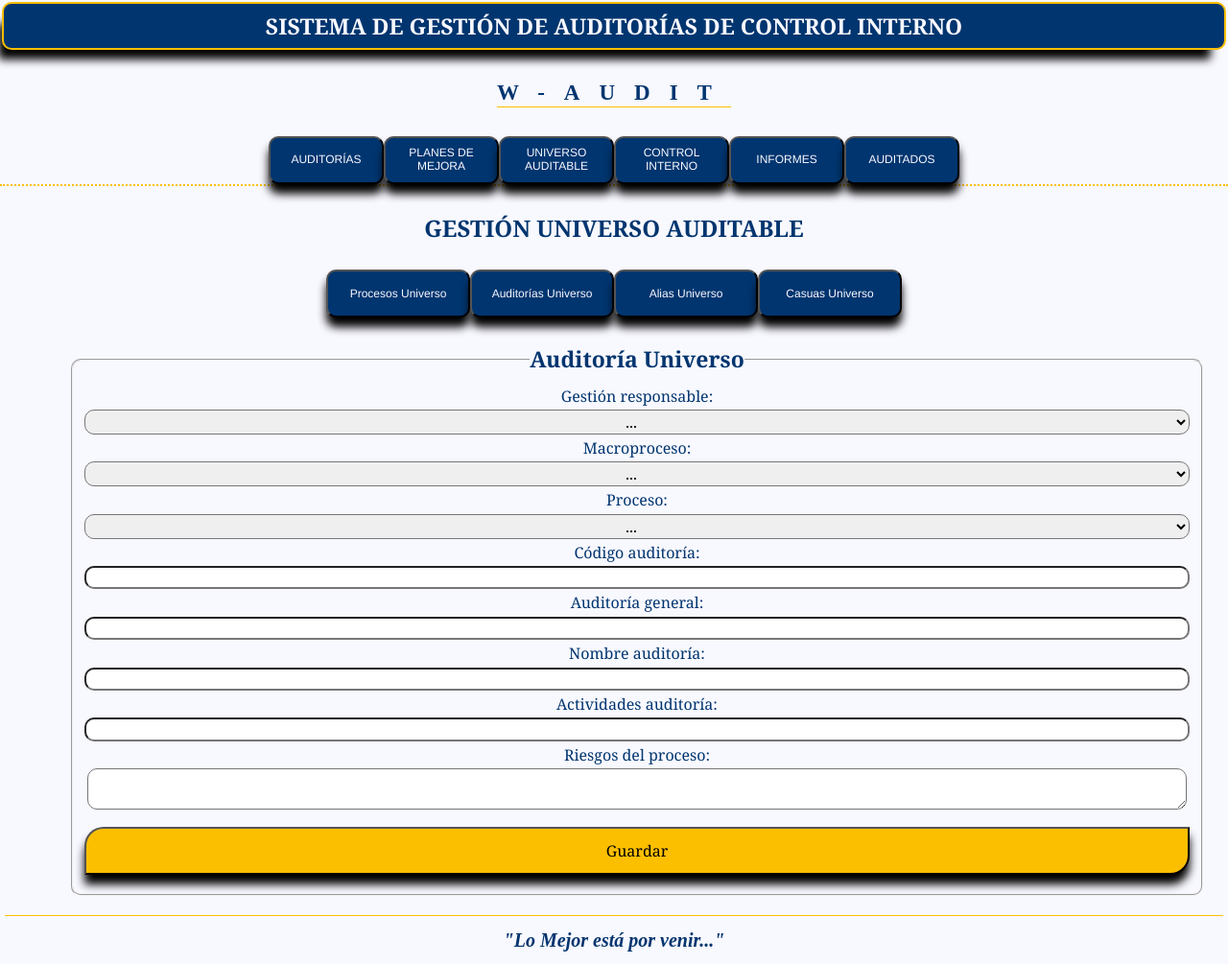
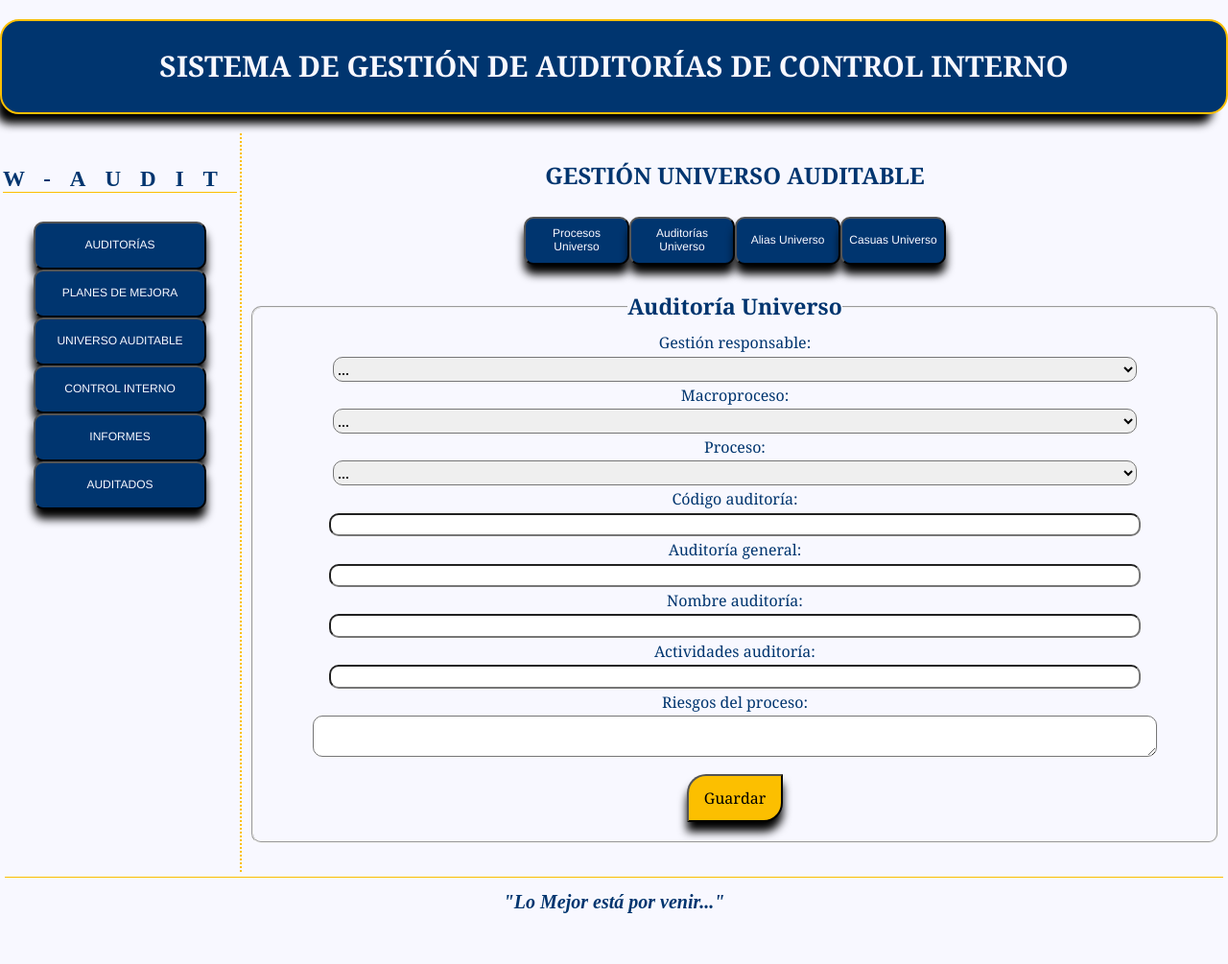
Before and after one commit to jlruedam/wauditSystem, a Django app: page /moduleAuditUniverse/ in a window 1280 px wide. Shown: the whole page at 96% size. After the commit the page ends 952 px from the top, so only its background shows below. Run offline with Django 4.2, Linux system fonts and the light colour scheme; data comes from the database, SQL or seed files in the repository.

Commit message:
cambios en los estilos del css principal y también de el css para media 700px

```diff
--- a/audit/static/audit/css/style.css
+++ b/audit/static/audit/css/style.css
@@ -12,13 +12,15 @@ html{
 
 .header{
     padding: 0px;
+    margin: 0;
     /* border: 1px black solid; */
+    box-sizing: border-box;
 }
 
 .header__title{
     padding: 10px;
     border: 2px solid var(--mainYellow);
-    margin: 2px;
+    margin: px;
     border-radius:10px;
     text-align: center;
     background-color:var(--mainBlue);
@@ -32,6 +34,8 @@ html{
     /* border: 2px solid black; */
     width: 100vw;
     box-sizing: border-box;
+    margin: 0;
+
 }
 
 .aside{
@@ -65,6 +69,7 @@ html{
     align-items: center;
     margin: 0;
     padding: 0;
+
 }
 
 .nav-list__item{
@@ -90,7 +95,7 @@ html{
 }
 
 .nav__btn {
-    width: 12rem;
+    width: 18rem;
     height: 5rem;
     display: flex;
     align-items: center;
@@ -118,7 +123,8 @@ html{
     color: var(--mainBlue);
     border-top:2px dotted var(--mainYellow);
     margin-top: 30px auto;
-    min-height: 40vh;
+    width: 95%;
+
 }
 
 
@@ -143,7 +149,7 @@ html{
 }
 
 .fieldset{
-    margin-top: 10px;
+    margin: 10px;
     border-radius: 10px;
 }
 
@@ -154,7 +160,7 @@ html{
 }
 
 .form{
-    width: 90vw;
+    width: 90%;
     margin: 10px auto;
 }
 
@@ -203,26 +209,6 @@ html{
     background-color: aqua;
 }
 
-/* .form .form__text{
-    box-sizing: border-box;
-    width: 5rem;
-} */
-
-/* .fieldset{
-    padding: 0;
-    margin: 0 auto;
-    box-sizing: border-box;
-} */
-
-
-
-
-
-/* .form{
-    border: 1px red solid;
-} */
-
-
 .footer{
     border-top: 1px solid var(--mainYellow);
     margin: 5px;
@@ -230,161 +216,3 @@ html{
     text-align: center;
     color:var(--mainBlue);
 }
-
-
-/* #central{
-    display:flex;
-}
-
-#menuPrincipal{
-
-    width: 30%;
-    height: 100%;
-    margin: 5px;
-    display: block;
-
-}
-
-#menuPrincipal p{
-
-    align-items: center;
-}
-
-#menuPrincipal h1{
-
-    text-align: center;
-    color: #00356f;
-    border-bottom: 1px solid #fcbf00;
-}
-
-
-#menuPrincipal a {
-
-    padding: 15px 10px;
-    border-radius: 10px;
-    background-color:#00356f;
-    color:white;
-    display: block;
-    text-decoration: none;
-    text-align: center;
-    font-family: helvetica, arial;
-    box-shadow: 0px 10px 10px 0px rgb(0, 0, 0);
-}
-
-
-#menuPrincipal a:hover {
-    background-color: #fcbf00;
-}
-#menuPrincipal a:active {
-    background-color:greenyellow;
-}
-        */
-
-
-/* #panelInferior{
-    border-top: 1px solid #fcbf00;
-    margin: 5px;
-    display: block;
-    text-align: center;
-    background-color:#00356f;
-    color:#00356f;
-} */
-
-/* #panelCambiante{
-
-    width: 75%;
-    height: 100%;
-    margin: 25px;
-    padding:15px;
-}
-
-
-#panelCambiante h2{
-    text-align: center;
-    font-family:Cambria, Cochin, Georgia, Times, 'Times New Roman', serif;
-    font-size: 30px;
-    color: #00356f;
-}
-
-
-
-
-#contenidoFormularioAuditoriaUniverso {
-    justify-content: space-around;
-    display: flex;
-    align-content: flex-end;
-
-}
-
-
-#contenidoFormularioAuditoriaUniverso table, tr, td{
-    border: 1px solid #fcbf00;
-    border-style:dotted;
-    border-collapse: collapse;
-    text-align: center;
-    text-transform: uppercase;
-
-}
-
-#contenidoFormularioAuditoriaUniverso table{
-
-    box-shadow: 0px 10px 10px 0px rgb(0, 0, 0);
-
-}
-
- */
-
-
-/*****************************/
-/*******Crear Audiotría*******/
-/*****************************/
-#panelCambiante #crearA {
-    /*border: 1px solid #fcbf00;*/
-    width: 100%;
-    height: 100%;
-    display: flex;
-    justify-content: center;
-    align-items: center;
-    /*border-top:1px solid #fcbf00;
-    border-bottom:1px solid #fcbf00;*/
-    margin-bottom:20px;
-}
-
-#panelCambiante #crearA a{
-    padding: 15px 10px;
-    border-radius: 10px;
-    background-color:#00356f;
-    color:white;
-    text-decoration: none;
-    text-align: center;
-    font-family: helvetica, arial;
-    box-shadow: 0px 10px 10px 0px rgb(0, 0, 0);
-    width: 250px;
-
-
-}
-
-#panelCambiante #crearA a:hover {
-    background-color: #fcbf00;
-}
-
-#panelCambiante #crearA a:active {
-    background-color:greenyellow;
-}
-
-#panelCambiante #TablaCrearAudit1 tr,td{
-    /*border: 1px solid #fcbf00;*/
-    padding: 5px;
-}
-#panelCambiante #TablaCrearAudit1 label, select, input{
-    text-align: center;
-    display:flow-root;
-    min-width: -webkit-fill-available;
-
-}
-#panelCambiante #TablaCrearAudit2 #botonG{
-    border-radius: 10px solid #fcbf00;
-    padding-top: 10px;
-    padding-bottom: 10px;
-
-}
--- /dev/null
+++ b/audit/static/audit/css/tablet.css
@@ -0,0 +1,68 @@
+.header__title{
+    font-size: 3rem;
+    padding: 30px;
+    border-radius: 20px;
+
+}
+
+.main{
+    display: flex;
+    box-sizing: border-box;
+}
+
+.aside{
+    width: 25rem;
+    min-width: 25rem;
+    height: 70vh;
+    justify-content: start;
+    margin-top: 5px;
+}
+
+.panel-section{
+    border-left:2px dotted var(--mainYellow);
+    border-top:0;
+}
+
+
+
+
+.panel-section .btn{
+    width: 11rem;
+}
+
+
+/*
+
+
+
+
+
+.submodule{
+    box-sizing: border-box;
+    width: fit-content;
+}
+
+.fieldset{
+    margin: 10px auto;
+    border-radius: 10px;
+    display: flex;
+    flex-direction: column;
+    justify-content:center;
+    width: fit-content;
+    width: 20%;
+    box-sizing: border-box;
+
+
+}
+
+.form{
+    margin: 10px auto;
+    flex-direction: column;
+    justify-content:center;
+    width: fit-content;
+
+
+
+}
+
+ */
--- a/audit/templates/audit/index.html
+++ b/audit/templates/audit/index.html
@@ -8,6 +8,7 @@
     <title>WAUDIT</title>
     <link rel="stylesheet" href="{% static './audit/css/normalize.css'%}"/>
     <link rel="stylesheet" href="{% static './audit/css/style.css'%}"/>
+    <link rel="stylesheet" href="{% static './audit/css/tablet.css'%}" media="screen and (min-width:700px)"/>
     <!--Para que pueda tomar la plantilla se debe crear un directorio llamado Templates-->
     <!--Para que pueda tomar el archivo css se debe crear un directorio llama static y meter los archivos css dentro-->
 </head>
--- a/universe/templates/universe/AuditUniverse.html
+++ b/universe/templates/universe/AuditUniverse.html
@@ -10,7 +10,7 @@
 
 
 <div class="submodule">
-    <br><br>
+
     <fieldset class="fieldset">
         <legend class="fieldset__legend">Auditoría Universo</legend>
         <form class="form" method="post" action="/moduleAuditUniverse/" id="formAuditUniverse">
--- a/universe/templates/universe/menuUniverseAudit.html
+++ b/universe/templates/universe/menuUniverseAudit.html
@@ -1,7 +1,6 @@
 
 {% load static %}
 <h2 class="panel-section__title">GESTIÓN UNIVERSO AUDITABLE</h2>
-
 <nav class="nav">
     <ul class="nav-list">
         <li class="nav-list__item"><button class="btn nav__btn"><a class="nav__link" href="{% url 'moduleProcessUniverse'%}">Procesos Universo</a></button></li>
--- a/universe/templates/universe/processUniverse.html
+++ b/universe/templates/universe/processUniverse.html
@@ -52,7 +52,7 @@
 
 
     <!--Formulario Agregar Macroproceso-->
-    <br><br>
+
     <fieldset class="fieldset">
         <legend class="fieldset__legend">Agregar macroproceso:</legend>
 
@@ -80,7 +80,7 @@
     </fieldset>
 
     <!--Formulario Agregar gestión responsable-->
-    <br><br>
+
     <fieldset class="fieldset">
         <legend class="fieldset__legend">Agregar gestión responsable:</legend>
 
@@ -104,7 +104,6 @@
         </form>
 
     </fieldset>
-    <br><br>
 
 </div>
 
```
Also changed, not shown: 1 other file. Lines whose indentation alone changed are shown as unchanged.
